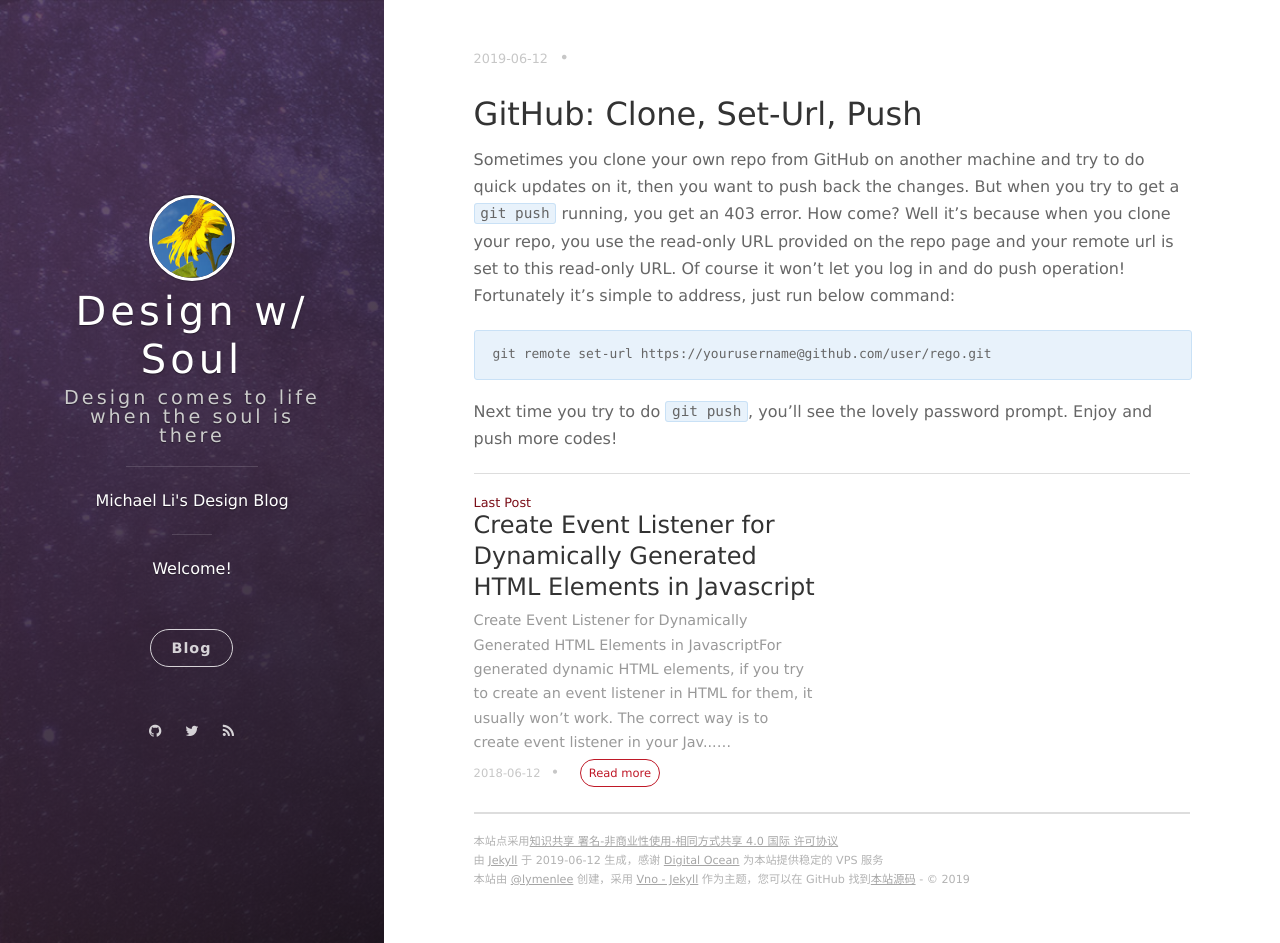
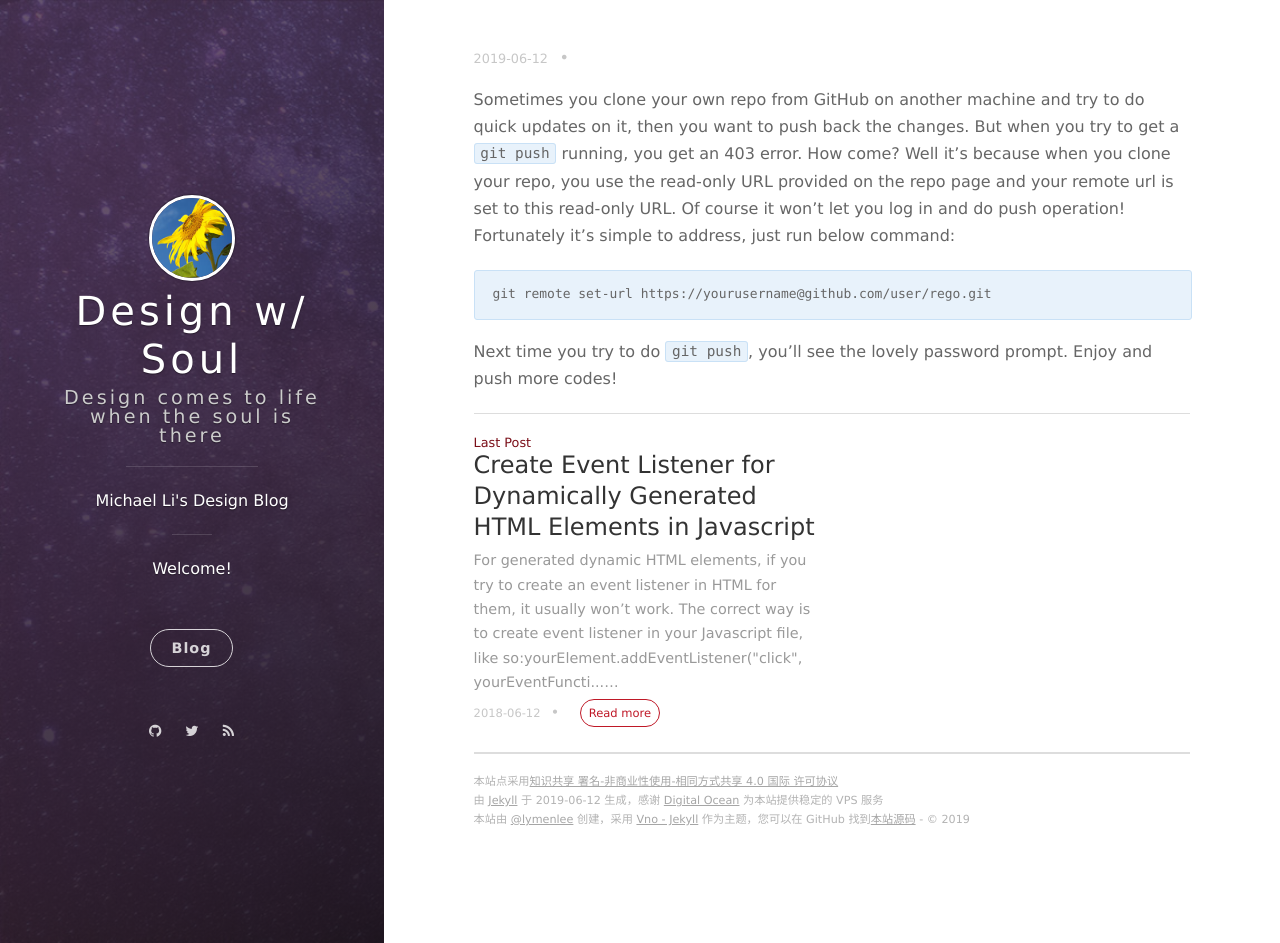
Before and after one commit to lymenlee/mucraft, a Jekyll site: the page built from _posts/2018-6-11-GitHub-Clone-Set-Remote-URL-Push.md, in a window 1280 px wide and 943 px high. Built offline with Jekyll 4.4.1, drawn with Linux system fonts in a browser that asks for light colours; nearby versions of some CDN libraries; our own code applies the rules of GitHub Pages for plain Markdown files.

Commit message:
Fix titles issue for new posts

```diff
--- a/_posts/2018-6-11-Creating-Event-Listener-for-Dynamically-Generated-HTML-Elements-in-Javascript.md
+++ b/_posts/2018-6-11-Creating-Event-Listener-for-Dynamically-Generated-HTML-Elements-in-Javascript.md
@@ -7,7 +7,6 @@ date: "2018-06-11 22:59:55 -0400"
 categories: Javascript
 ---
 
-## Create Event Listener for Dynamically Generated HTML Elements in Javascript
 
 For generated dynamic HTML elements, if you try to create an event listener in HTML for them, it usually won't work. The correct way is to create event listener in your Javascript file, like so:
 
--- a/_posts/2018-6-11-GitHub-Clone-Set-Remote-URL-Push.md
+++ b/_posts/2018-6-11-GitHub-Clone-Set-Remote-URL-Push.md
@@ -8,7 +8,6 @@ categories: GitHub
 tag: Github, Git, DevOps
 ---
 
-## GitHub: Clone, Set-Url, Push
 
 Sometimes you clone your own repo from GitHub on another machine and try to do quick updates on it, then you want to push back the changes. But when you try to get a `git push` running, you get an 403 error. How come? Well it's because when you clone your repo, you use the read-only URL provided on the repo page and your remote url is set to this read-only URL. Of course it won't let you log in and do push operation! Fortunately it's simple to address, just run below command:
 
```
